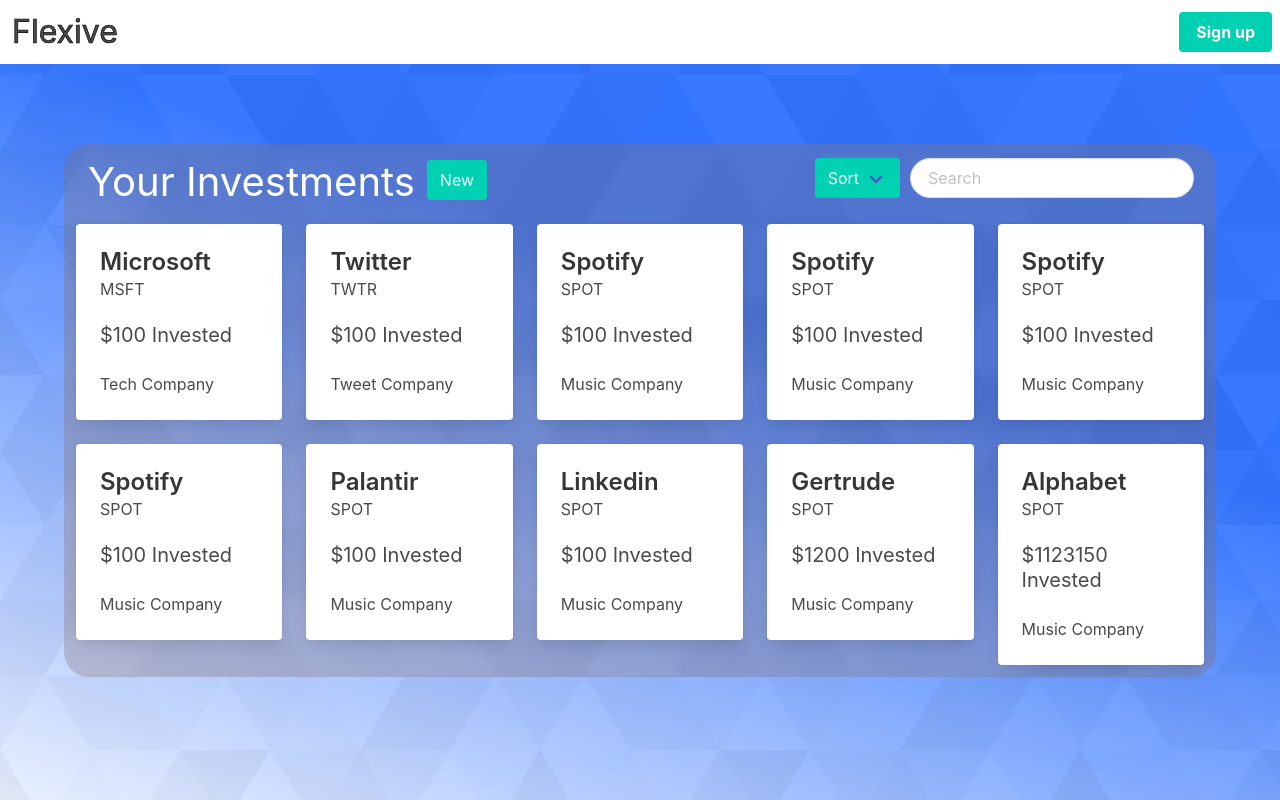
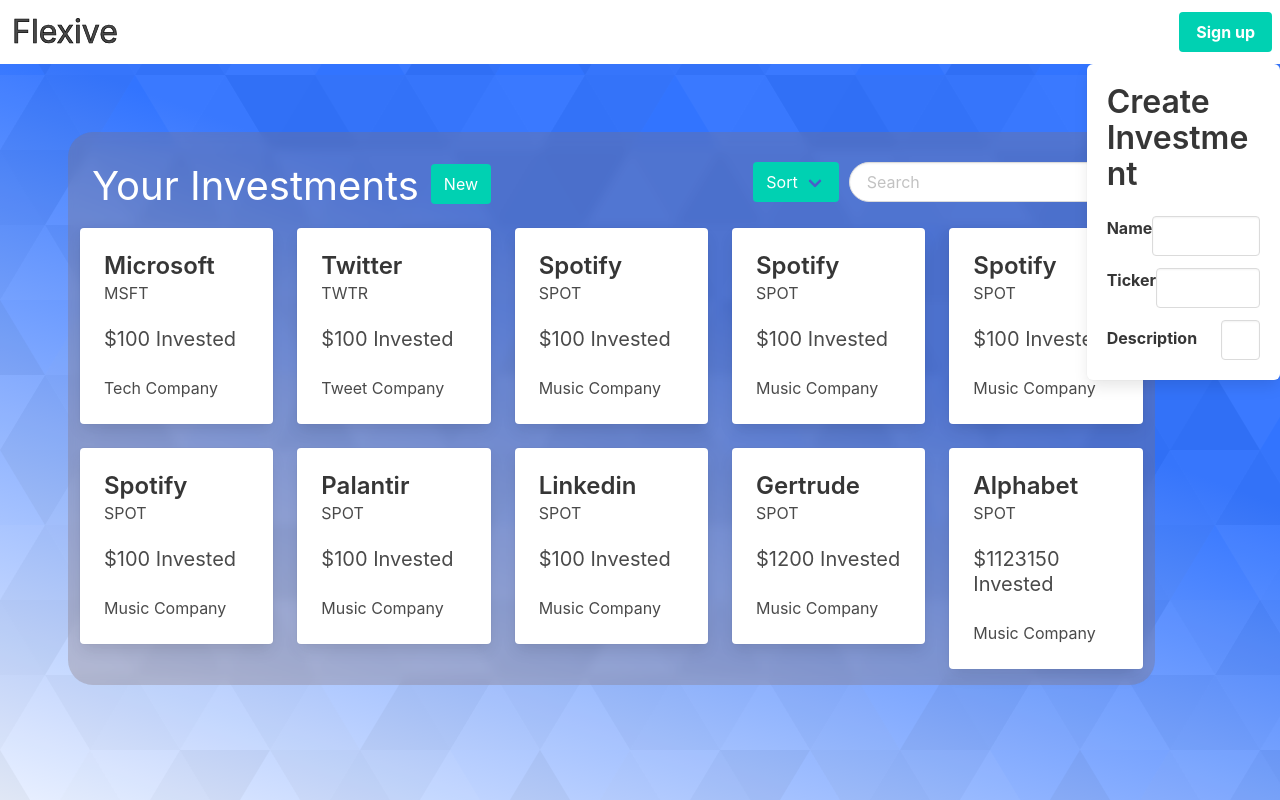
Before and after one commit to ConnorCable/Flexive, a React (Create React App) app in the folder Frontend/: page /profile in a window 1280 px wide. Built offline with nearby package versions, Linux system fonts and the light colour scheme.

Commit message:
add new investment form

```diff
--- /dev/null
+++ b/Frontend/src/components/AddInvestment.js
@@ -0,0 +1,37 @@
+import "./Profile.css";
+import React from "react";
+
+
+const AddInv = () => {
+    return(
+        <div className="column is-2" id="createinvestment">
+          <div className="box ">
+            <h1 className="title">Create Investment</h1>
+            <form>
+              <div className="field is-horizontal">
+                <label className="label">Name</label>
+                <div className="control">
+                  <input className="input" />
+                </div>
+              </div>
+              <div className="field is-horizontal">
+                <label className="label">Ticker</label>
+                <div className="control">
+                  <input className="input" />
+                </div>
+              </div>
+              <div className="field is-horizontal">
+                <div className="field-label is-normal">
+                  <label className="label">Description</label>
+                </div>
+                <div className="control">
+                  <input className="input" />
+                </div>
+              </div>
+            </form>
+          </div>
+        </div>
+    )
+}
+
+export default AddInv
--- a/Frontend/src/components/Login.js
+++ b/Frontend/src/components/Login.js
@@ -1,32 +1,29 @@
 import React, {useEffect, useState } from "react";
 import { useLocalState } from "../util/useLocalStorage";
-import { Routes, Route, Navigate } from "react-router-dom";
+import { Routes, Route, useNavigate } from "react-router-dom";
 import Profile from "./Profile";
+import Nav from "./Nav";
 
 
 const Login = () => {
 
   const [jwt, setJwt] = useLocalState("", "jwt")
-  const [credentials, setCredentials] = useState({
-      username: "",
-      email: "",
-      password: ""
-  })
+  const [data, setData] = useLocalState({}, "data")
+  const [username, setUsername] = useState("")
+  const [password, setPassword] = useState("")
+  const navigate = useNavigate()
 
 
 
   // TODO : Make login form work
 
-  const changeHandler = e => {
-    setCredentials({...credentials,[e.target.name]:[e.target.value]});
-  }
+
 
   const handleSubmit = (e) => {
-    console.log(JSON.stringify(credentials))
 
     e.preventDefault()
 
-    if(!jwt){
+    if(!jwt || !data){
 
       fetch("/api/auth/login", {
         headers: {
@@ -34,19 +31,24 @@
         },
         method: "post",
         body: JSON.stringify({
-          username: credentials.username,
-          password: credentials.password,
+          username: username,
+          password: password
         })
       })
         .then((response) => Promise.all([response.json(), response.headers]))
         .then(([body, headers]) => {
-          console.log(headers.get("authorization"))
+          setJwt(headers.get("authorization"), setData(body))
         })
+        navigate('/profile')
       }
+      else if (jwt && data){
+        navigate('/profile')
+      }
+
+
+
   }
 
-
-  const {username,password} = credentials;
 
 
 
@@ -71,8 +73,8 @@
                       placeholder="e.g. bobsmith"
                       className="input"
                       name="username"
-                      value={username}
-                      onChange={changeHandler}
+
+                      onChange={e => setUsername(e.target.value)}
                       required
                     />
                   </div>
@@ -88,7 +90,7 @@
                       className="input"
                       name="password"
                       value={password}
-                      onChange={changeHandler}
+                      onChange={e => setPassword(e.target.value)}
                       required
                     />
                   </div>
--- a/Frontend/src/components/Profile.css
+++ b/Frontend/src/components/Profile.css
@@ -10,6 +10,7 @@
 #cardholder {
   position: relative;
   top: 10vh;
+  left: 10vh;
   background-color: rgba(134, 111, 111, 0.315);
   backdrop-filter: blur(5px);
   border-radius: 25px;
@@ -19,3 +20,9 @@
 .card {
   cursor: pointer;
 }
+
+#createinvestment{
+  position: relative;
+
+
+}
--- a/Frontend/src/components/Profile.js
+++ b/Frontend/src/components/Profile.js
@@ -4,8 +4,10 @@
 import Card from "./Card";
 import Propertybar from "./PropertyBar";
 import Modal from "./Modal";
+import AddInv from "./AddInvestment";
 import React, { useState, useEffect } from "react";
-import {useLocalState} from "../util/useLocalStorage"
+import { useLocalState } from "../util/useLocalStorage";
+import { useNavigate } from "react-router-dom";
 
 // Investment structure:
 // Name, ticker name, amount invested, description
@@ -21,7 +23,6 @@
 
 
 */
-
 
 const companies = [
   {
@@ -99,55 +100,63 @@
 function Profile() {
   const [companiesState, setCompanies] = useState(companies);
   const [companyToShow, setCompanyToShow] = useState(null);
+  const [jwt, setJwt] = useLocalState("", "jwt");
+  const [data, setData] = useLocalState({}, "data");
   const showModal = (company) => setCompanyToShow(company);
   const hideModal = () => setCompanyToShow(null);
-
-  const [jwt, setJwt] = useLocalState("", "jwt")
+  const navigate = useNavigate();
 
   const alphasort = () => {
     setCompanies(
       [...companiesState].sort((a, b) => a.name.localeCompare(b.name))
-    )
+    );
+  };
+
+  const lowsort = () => {
+    setCompanies(
+      [...companiesState].sort((a, b) => (a.amount > b.amount ? 1 : -1))
+    );
+  };
+  const highsort = () => {
+    setCompanies(
+      [...companiesState]
+        .sort((a, b) => (a.amount > b.amount ? 1 : -1))
+        .reverse()
+    );
+  };
+
+  const createInvestment = () => {
+    console.log("Create Investment");
+    fetch("/api/investments", {
+      headers: {
+        "content-type": "application/json",
+        Authorization: `Bearer ${jwt}`,
+      },
+      method: "POST",
+    })
+      .then((response) => {
+        if (response.status === 200) console.log(response);
+      })
+      .then((data) => {
+        console.log(data);
+      });
+  };
+
+  if (!jwt || !data) {
+    navigate("/login");
   }
 
-  const lowsort = () =>{
-    setCompanies(
-      [...companiesState].sort((a, b) => (a.amount > b.amount) ? 1 : -1)
-    )
-
-  }
-  const highsort = () =>{
-    setCompanies(
-      [...companiesState].sort((a, b) => (a.amount > b.amount) ? 1 : -1).reverse()
-    )
-
-  }
-
-
-
-  console.log(jwt)
-
-  const createInvestment = () => {
-    fetch("/api/investments", {
-        headers: {
-            "content-type" : "application/json",
-            "Authorization" : `Bearer ${jwt}`
-        },
-        method: "POST",
-
-    }).then(response => {
-      if (response.status === 200) return response.json()
-    }).then(data => {
-      console.log(data)
-    })
-}
-
-
   return (
-    <div className="fullscreen">
+    <div className="fullscreen ">
       <Nav />
-      <div className="container px-3" id="cardholder">
-        <Propertybar alphasort={alphasort} lowsort={lowsort} highsort={highsort} createInvestment = {createInvestment}/>
+      <div className="columns is-multiline">
+        <div className="container column px-3 py-4" id="cardholder">
+          <Propertybar
+            alphasort={alphasort}
+            lowsort={lowsort}
+            highsort={highsort}
+            createInvestment={createInvestment}
+          />
           <div className="columns is-multiline">
             {companiesState.map(function (company) {
               return (
@@ -169,6 +178,8 @@
             />
           )}
         </div>
+        <AddInv />
+      </div>
     </div>
   );
 }
```
Also changed, not shown: 1 other file (tests, documents, lock files or other folders). Lines whose indentation alone changed are shown as unchanged.
